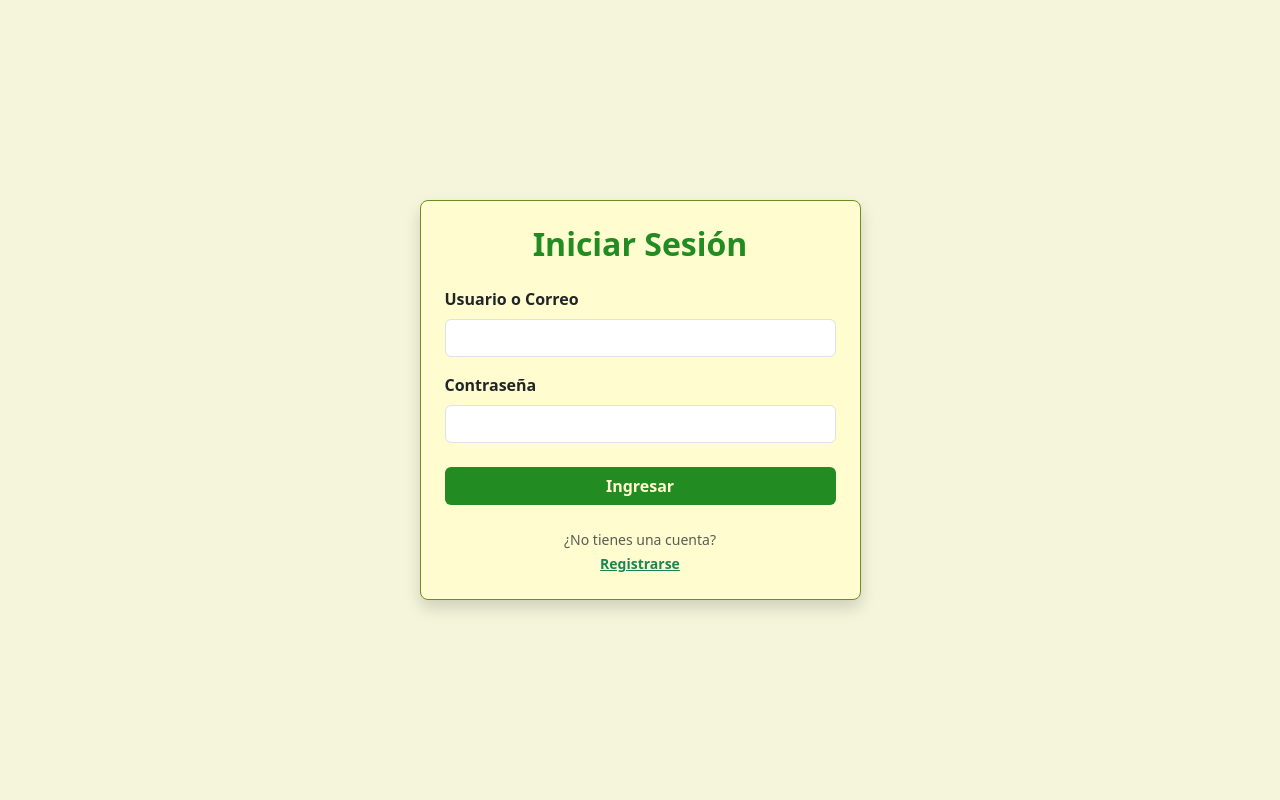
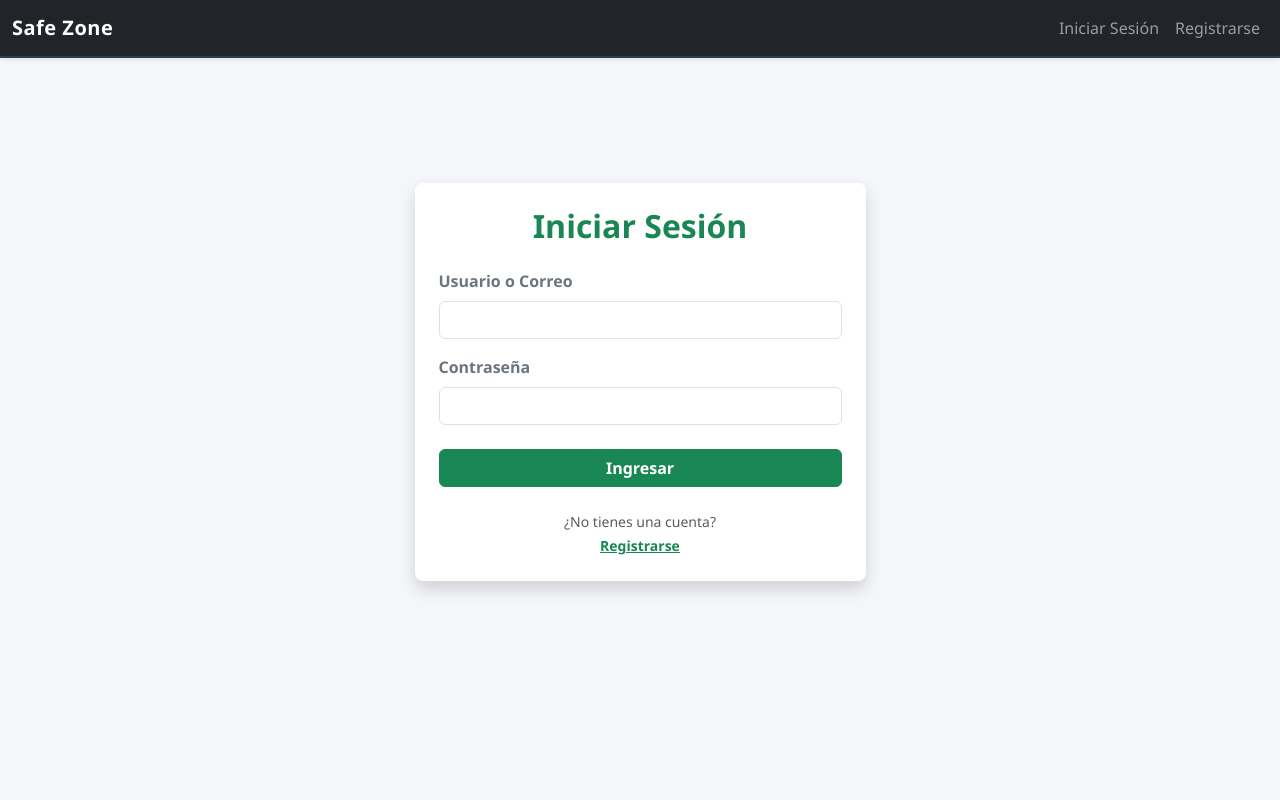
Before and after one commit to jhoanceballos/MI_PROYECTO, a Django app: template template/login.html in a window 1280 px wide. Run offline with Django 4.2, Linux system fonts and the light colour scheme; the template is opened without the code that fills it, so the values that code supplies are empty; some libraries are stand-ins or nearby versions.

Commit message:
primer cambio del login

```diff
--- /dev/null
+++ b/static/css/base.css
@@ -0,0 +1,51 @@
+/* Configuraciones Generales */
+body {
+    background-color: #f4f6f9;
+    font-family: 'Segoe UI', Tahoma, Geneva, Verdana, sans-serif;
+    color: #333333;
+}
+
+/* Estilos de la Barra de Navegación */
+.navbar {
+    border-bottom: 2px solid #2c3e50;
+}
+
+.navbar-brand {
+    font-weight: 700;
+    letter-spacing: 0.5px;
+}
+
+/* Tarjetas y Contenedores de Formularios (Login, Registro, Perfil) */
+.card {
+    border: none;
+    border-radius: 10px;
+    box-shadow: 0 4px 6px rgba(0, 0, 0, 0.1);
+    background-color: #ffffff;
+}
+
+.card-header {
+    background-color: #2c3e50;
+    color: #ffffff;
+    border-top-left-radius: 10px !important;
+    border-top-right-radius: 10px !important;
+    font-weight: 600;
+}
+
+/* Estilos para los botones personalizados si los necesitas */
+.btn-custom-primary {
+    background-color: #1a252f;
+    color: #ffffff;
+    border: none;
+    transition: background-color 0.3s ease;
+}
+
+.btn-custom-primary:hover {
+    background-color: #2c3e50;
+    color: #ffffff;
+}
+
+/* Ajustes para el formulario interno de Logout en el Navbar */
+.navbar-nav form {
+    margin: 0;
+    padding: 0;
+}
--- /dev/null
+++ b/template/base.html
@@ -0,0 +1,73 @@
+{% load static %}
+<!DOCTYPE html>
+<html lang="es">
+<head>
+    <meta charset="UTF-8">
+    <meta name="viewport" content="width=device-width, initial-scale=1.0">
+    <title>{% block title %}Mi Proyecto{% endblock %}</title>
+    <!-- Bootstrap CSS (Usando la carpeta local que tienes en tu static) -->
+    <link rel="stylesheet" href="{% static 'bootstrap/css/bootstrap.min.css' %}">
+    <!-- Tu archivo personalizado de estilos -->
+    <link rel="stylesheet" href="{% static 'css/base.css' %}">
+</head>
+<body>
+
+    <!-- Barra de Navegación -->
+    <nav class="navbar navbar-expand-lg navbar-dark bg-dark shadow-sm">
+        <div class="container-fluid">
+            <a class="navbar-brand font-weight-bold" href="{% url 'home' %}">Safe Zone</a>
+            <button class="navbar-toggler" type="button" data-bs-toggle="collapse" data-bs-target="#navbarNav" aria-controls="navbarNav" aria-expanded="false" aria-label="Toggle navigation">
+                <span class="navbar-toggler-icon"></span>
+            </button>
+            <div class="collapse navbar-collapse" id="navbarNav">
+                <ul class="navbar-nav ms-auto align-items-center">
+                    {% if user.is_authenticated %}
+                        <li class="nav-item">
+                            <a class="nav-link" href="{% url 'home' %}">Inicio</a>
+                        </li>
+                        <li class="nav-item">
+                            <a class="nav-link" href="{% url 'perfil' %}">Mi Perfil</a>
+                        </li>
+                        <li class="nav-item ms-2">
+                            <!-- Formulario seguro para cerrar sesión -->
+                            <form action="{% url 'logout' %}" method="post" class="d-inline">
+                                {% csrf_token %}
+                                <button type="submit" class="btn btn-outline-danger btn-sm">Cerrar Sesión</button>
+                            </form>
+                        </li>
+                    {% else %}
+                        <li class="nav-item">
+                            <a class="nav-link" href="{% url 'login' %}">Iniciar Sesión</a>
+                        </li>
+                        <li class="nav-item">
+                            <a class="nav-link" href="{% url 'register' %}">Registrarse</a>
+                        </li>
+                    {% endif %}
+                </ul>
+            </div>
+        </div>
+    </nav>
+
+    <!-- Contenedor de Mensajes Alerta (Django Messages) -->
+    <div class="container mt-3">
+        {% if messages %}
+            {% for message in messages %}
+                <div class="alert alert-{{ message.tags }} alert-dismissible fade show" role="alert">
+                    {{ message }}
+                    <button type="button" class="btn-close" data-bs-dismiss="alert" aria-label="Close"></button>
+                </div>
+            {% endfor %}
+        {% endif %}
+    </div>
+
+    <!-- Contenido Dinámico de las Páginas -->
+    <main class="container my-4">
+        {% block content %}
+        {% endblock %}
+    </main>
+
+    <!-- Bootstrap JS Personalizado o desde tu static -->
+    <script src="{% static 'bootstrap/js/bootstrap.bundle.min.js' %}"></script>
+    {% block extra_js %}{% endblock %}
+</body>
+</html>
--- a/template/login.html
+++ b/template/login.html
@@ -1,39 +1,26 @@
+{% extends 'base.html' %}
 {% load static %}
-<!DOCTYPE html>
-<html lang="es">
-<head>
-    <meta charset="UTF-8">
-    <meta name="viewport" content="width=device-width, initial-scale=1.0">
-    <title>Acceso al Sistema</title>
-    <link rel="stylesheet" href="{% static 'bootstrap/css/bootstrap.min.css' %}">
-    <link rel="stylesheet" href="{% static 'css/login.css' %}">
-</head>
-<body>
 
-            <div class="container d-flex justify-content-center align-items-center min-vh-100">
-                <div class="row w-100 justify-content-center">
+{% block title %}Acceso al Sistema - Safe Zone{% endblock %}
+
+{% block content %}
+<div class="row justify-content-center align-items-center" style="min-height: 75vh;">
     <div class="col-md-5">
 
         <div id="login-card" class="card shadow p-4 rounded-3">
-                <h2 class="text-center fw-bold mb-4 text-accent">Iniciar Sesión</h2>
+            <h2 class="text-center fw-bold mb-4 text-success">Iniciar Sesión</h2>
 
-               {% if messages %}
-                    {% for message in messages %}
-                        <div class="alert alert-danger p-2 small text-center">{{ message }}</div>
-                    {% endfor %}
-                {% endif %}
-
-                <form method="POST" action="">
+            <form method="POST" action="{% url 'login' %}">
                 {% csrf_token %}
                 <div class="mb-3">
-                        <label for="login-username" class="form-label fw-semibold">Usuario o Correo</label>
-                       <input type="text" class="form-control" id="login-username" name="login_username" required>
+                    <label for="login-username" class="form-label fw-semibold text-secondary">Usuario o Correo</label>
+                    <input type="text" class="form-control" id="login-username" name="username" required>
                 </div>
                 <div class="mb-3">
-                        <label for="login-password" class="form-label fw-semibold">Contraseña</label>
-                        <input type="password" class="form-control" id="login-password" name="login_password" required>
+                    <label for="login-password" class="form-label fw-semibold text-secondary">Contraseña</label>
+                    <input type="password" class="form-control" id="login-password" name="password" required>
                 </div>
-                   <button type="submit" class="btn btn-custom w-100 fw-bold mt-2">Ingresar</button>
+                <button type="submit" class="btn btn-success w-100 fw-bold mt-2">Ingresar</button>
             </form>
 
             <div class="text-center mt-4">
@@ -43,22 +30,29 @@
         </div>
 
         <div id="register-card" class="card shadow p-4 rounded-3 d-none">
-                <h2 class="text-center fw-bold mb-4 text-accent">Registrarse</h2>
-                <form method="POST" action="">
+            <h2 class="text-center fw-bold mb-4 text-success">Registrarse</h2>
+            <form method="POST" action="{% url 'register' %}">
                 {% csrf_token %}
                 <div class="mb-3">
-                        <label for="reg-username" class="form-label fw-semibold">Nombre de Usuario</label>
-                        <input type="text" class="form-control" id="reg-username" name="reg_username" required>
+                    <label for="reg-username" class="form-label fw-semibold text-secondary">Nombre de Usuario</label>
+                    <input type="text" class="form-control" id="reg-username" name="username" required>
                 </div>
                 <div class="mb-3">
-                        <label for="reg-email" class="form-label fw-semibold">Correo Electrónico</label>
-                       <input type="email" class="form-control" id="reg-email" name="reg_email" required>
+                    <label for="reg-email" class="form-label fw-semibold text-secondary">Correo Electrónico</label>
+                    <input type="email" class="form-control" id="reg-email" name="correo" required>
                 </div>
                 <div class="mb-3">
-                       <label for="reg-password" class="form-label fw-semibold">Contraseña</label>
-                        <input type="password" class="form-control" id="reg-password" name="reg_password" required>
+                    <label for="reg-password" class="form-label fw-semibold text-secondary">Contraseña</label>
+                    <input type="password" class="form-control" id="reg-password" name="password" required>
                 </div>
-                    <button type="submit" class="btn btn-custom w-100 fw-bold mt-2">Crear Cuenta</button>
+                <div class="mb-3">
+                    <label for="reg-rol" class="form-label fw-semibold text-secondary">Rol del Sistema</label>
+                    <select class="form-select" id="reg-rol" name="rol" required>
+                        <option value="1">Usuario Común</option>
+                        <option value="2">Administrador</option>
+                    </select>
+                </div>
+                <button type="submit" class="btn btn-success w-100 fw-bold mt-2">Crear Cuenta</button>
             </form>
 
             <div class="text-center mt-4">
@@ -69,23 +63,19 @@
 
     </div>
 </div>
-</div>
 
 <script>
     const loginCard = document.getElementById('login-card');
     const registerCard = document.getElementById('register-card');
 
     function mostrarRegistro() {
-        loginCard.classList.add('d-none');       // Oculta el login
-        registerCard.classList.remove('d-none');  // Muestra el registro
+        loginCard.classList.add('d-none');
+        registerCard.classList.remove('d-none');
     }
 
     function mostrarLogin() {
-        registerCard.classList.add('d-none');   // Oculta el registro
-        loginCard.classList.remove('d-none');    // Muestra el login
+        registerCard.classList.add('d-none');
+        loginCard.classList.remove('d-none');
     }
 </script>
-
-<script src="{% static 'bootstrap/js/bootstrap.bundle.min.js' %}"></script>
-</body>
-</html>
+{% endblock %}
```
Also changed, not shown: core/decorators.py (added, +11 -0 lines), core/views.py (+19 -78 lines), template/home.html (+11 -33 lines). Lines whose indentation alone changed are shown as unchanged.
